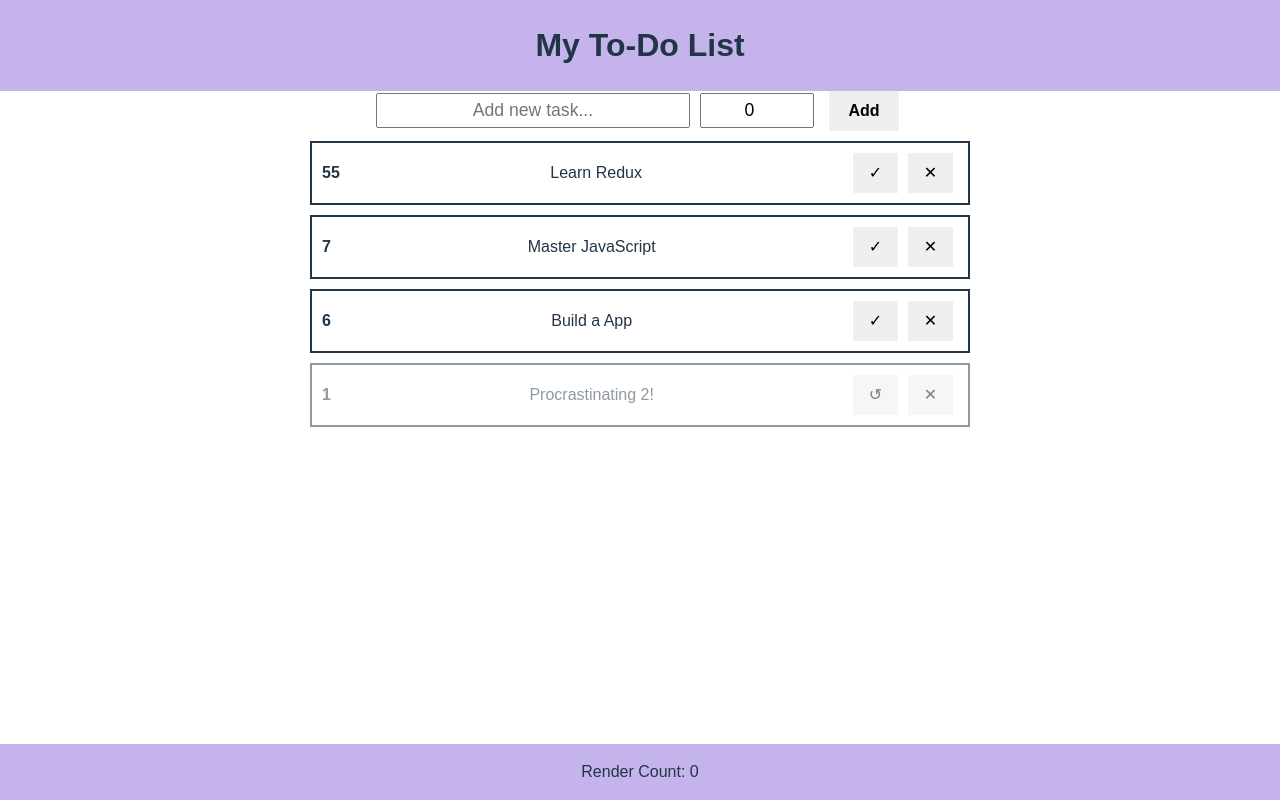
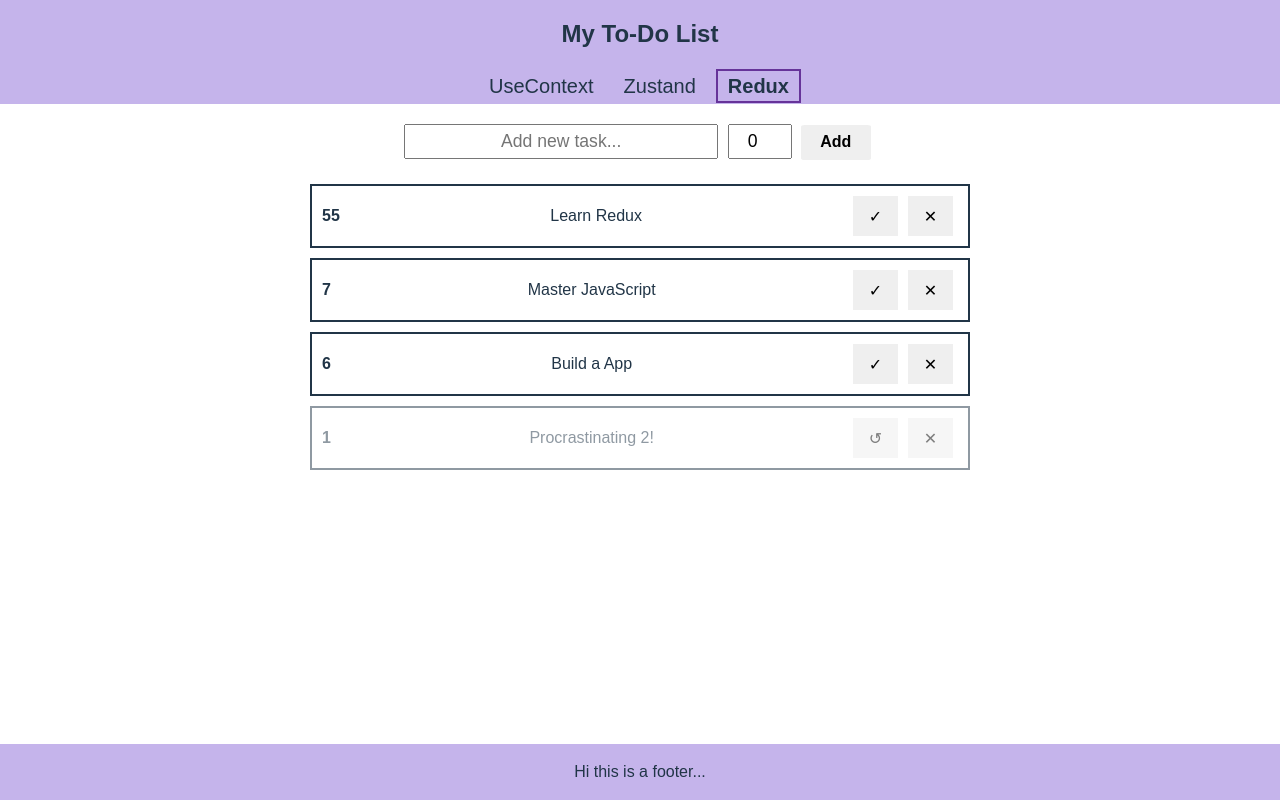
Before and after one commit to ReeveWorks/react-todolist2, a React (Vite) app: page / in a window 1280 px wide. Built offline with nearby package versions, Linux system fonts and the light colour scheme.

Commit message:
v4.9 Style Update

```diff
--- a/src/components/footer.jsx
+++ b/src/components/footer.jsx
@@ -1,22 +1,10 @@
 import '../styles/global.css'
-import { useEffect, useRef, useContext } from "react";
-import { TasksContext } from '../contexts/tasksContext.jsx';
-import { useTodosStore } from '../store/todoItems.jsx';
 
 function footer() {
-  const count = useRef(0);
-  const todo = useContext(TasksContext);
-  const {tasks} = useTodosStore();
-
-  useEffect(() => {
-    count.current = count.current + 1;
-    console.log('Render Count:', count.current);
-  }, [tasks]);
-
   return (
     <>
       <footer className="footer">
-        <p>Render Count: {count.current}</p>
+        <p>Hi this is a footer...</p>
       </footer>
     </>
   )
--- a/src/components/header.jsx
+++ b/src/components/header.jsx
@@ -1,4 +1,5 @@
 import '../styles/global.css'
+import '../styles/header.css'
 
 function header() {
 
@@ -6,6 +7,11 @@
     <>
       <header className="header">
         <h1>My To-Do List</h1>
+        <li>
+          <a>UseContext</a>
+          <a>Zustand</a>
+          <a className='selected'>Redux</a>
+        </li>
       </header>
     </>
   )
--- /dev/null
+++ b/src/styles/header.css
@@ -0,0 +1,30 @@
+
+
+
+li{
+    justify-content: center;
+    display: flex;
+    margin: 10px 0px;
+    padding: 10px;
+}
+
+a{
+    list-style-type: none;
+    display: flex;
+    font-size: 20px;
+    gap: 15px;
+    margin: 0px 5px 0px 5px;
+    padding: 0px 10px;
+}
+
+a.selected{
+    font-weight: bold;
+    color: var(--main-color);
+    border: 2px solid rebeccapurple;
+}
+
+h1{
+    text-align: center;
+    font-size: 1.5rem;
+    color: var(--main-color);
+}
--- a/src/styles/todolist.css
+++ b/src/styles/todolist.css
@@ -30,6 +30,8 @@
 
 button.btn-Add{
   width: 70px;
+  height: 35px;
+  border-radius: 5%;
 }
 
 /* Input Field */
@@ -38,6 +40,8 @@
   padding: 5px;
   text-align: center;
   margin-right: 10px;
+  margin-top: 20px;
+  margin-bottom: 15px;
 }
 
 input[type="text"]{
@@ -45,7 +49,8 @@
 }
 
 input[type="number"]{
-  width: 100px;
+  width: 50px;
+  margin-right: 3.5px;
 }
 
 /* To-Do Items */
```
